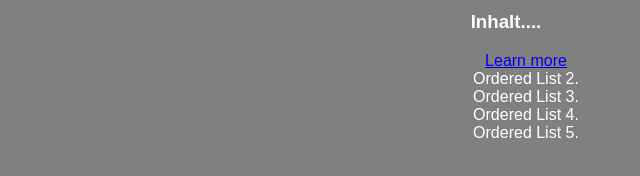
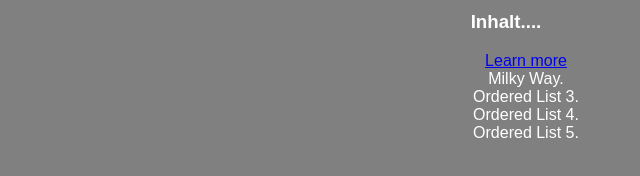
Before and after one commit to FunnySkillz/WEBT_Project, a plain HTML site: page Website.html in a window 1280 px wide. Shown: the part 258-434 px from the top of the page, 134-774 px from the left. Drawn offline with Linux system fonts and the light colour scheme.

Commit message:
Need to finish ReadMe

```diff
--- a/Website.css
+++ b/Website.css
@@ -4,6 +4,7 @@ background-size: cover;
 font-family: Arial;
 color: white;
 }
+
 .mainCenter{
   text-align: center;
 }
--- a/Website.html
+++ b/Website.html
@@ -23,7 +23,7 @@
         <h1>Inhalt....</h1>
         <ol>
           <li><a href="LearnMore.html">Learn more</a></li>
-          <li>Ordered List 2.</li>
+          <li>Milky Way.</li>
           <li>Ordered List 3.</li>
           <li>Ordered List 4.</li>
           <li>Ordered List 5.</li>
```
Also changed, not shown: 1 other file.
